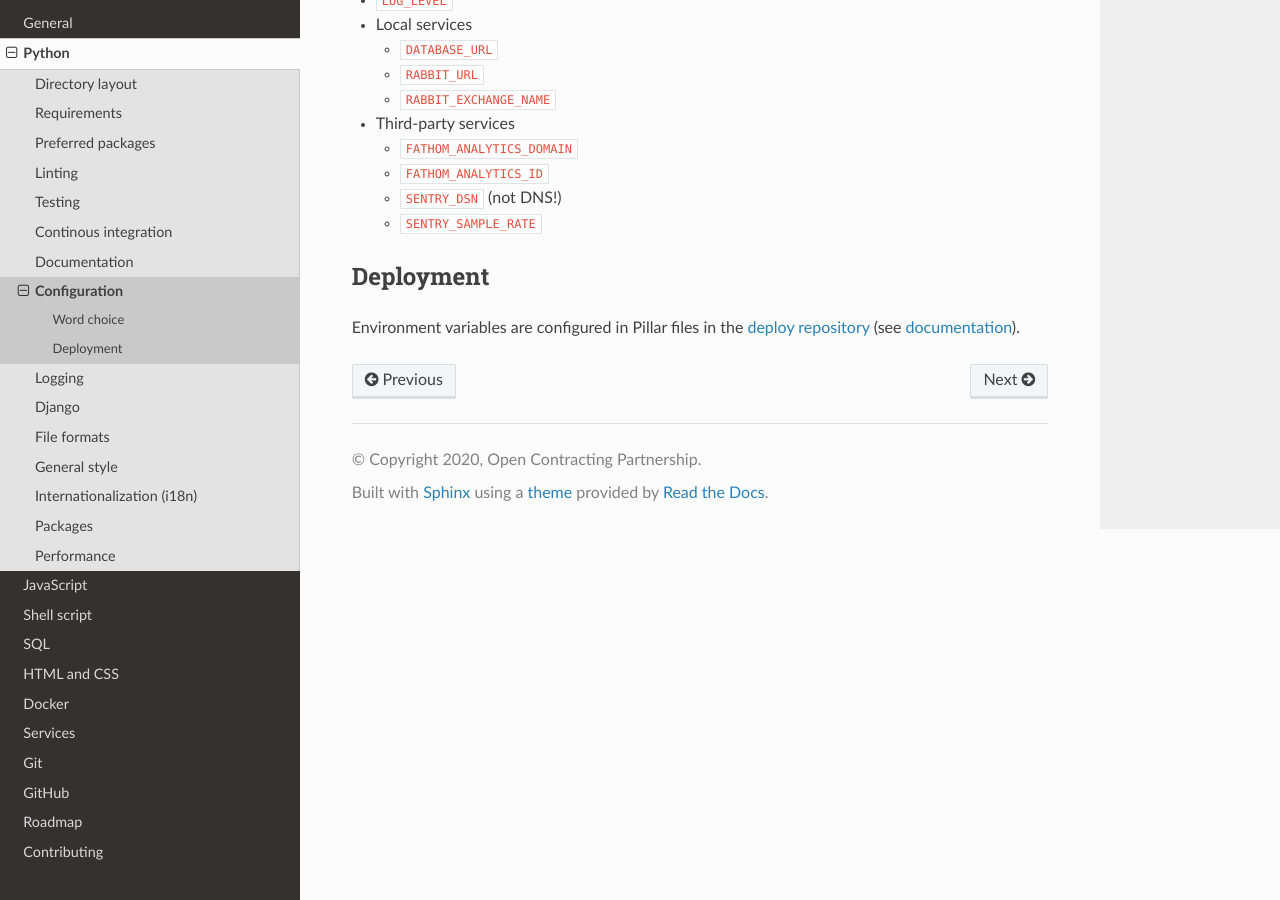
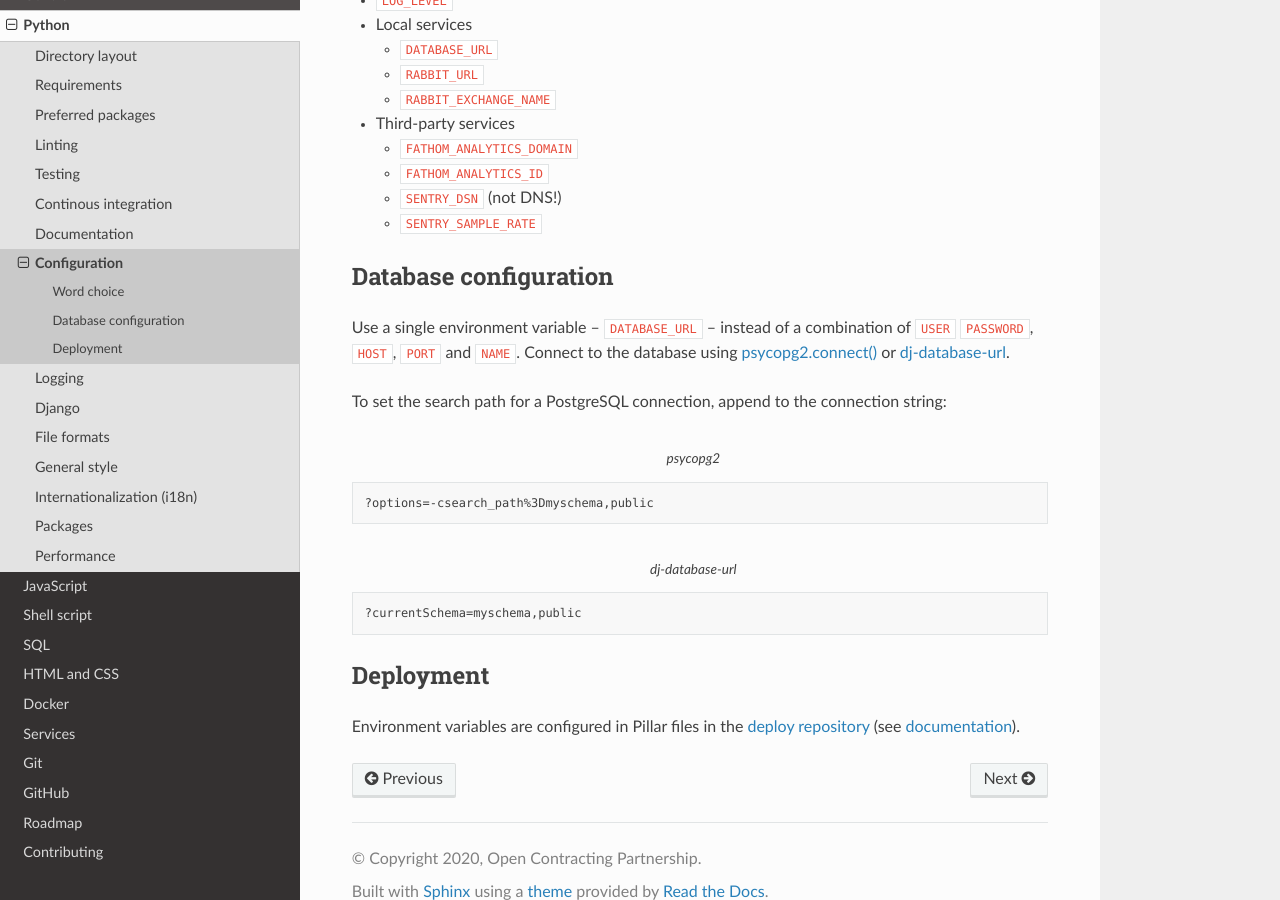
Before and after one commit to open-contracting/software-development-handbook, a Sphinx documentation site: the page built from docs/python/settings.rst, in a window 1280 px wide and 900 px high, scrolled down 714 px. Built offline with Sphinx 7.4.7 and the Read the Docs theme 2.0.0, drawn with Linux system fonts in a browser that asks for light colours.

Commit message:
python/settings: Clarify use of DATABASE_URL

```diff
--- a/docs/python/settings.rst
+++ b/docs/python/settings.rst
@@ -33,6 +33,23 @@ Use the following names for environment variables:
    -  ``SENTRY_DSN`` (not DNS!)
    -  ``SENTRY_SAMPLE_RATE``
 
+Database configuration
+----------------------
+
+Use a single environment variable – ``DATABASE_URL`` – instead of a combination of ``USER`` ``PASSWORD``, ``HOST``, ``PORT`` and ``NAME``. Connect to the database using `psycopg2.connect() <https://www.psycopg.org/docs/module.html#psycopg2.connect>`__ or `dj-database-url <https://github.com/kennethreitz/dj-database-url#readme>`__.
+
+To set the search path for a PostgreSQL connection, append to the connection string:
+
+.. code-block:: none
+   :caption: psycopg2
+
+   ?options=-csearch_path%3Dmyschema,public
+
+.. code-block:: none
+   :caption: dj-database-url
+
+   ?currentSchema=myschema,public
+
 Deployment
 ----------
 
--- a/docs/python/style_guide.rst
+++ b/docs/python/style_guide.rst
@@ -27,6 +27,10 @@ Exception handling
 
 String formatting
 -----------------
+
+.. seealso::
+
+   How to construct :ref:`sql-statements`
 
 `Format strings <https://docs.python.org/3/reference/lexical_analysis.html#f-strings>`__ (f-strings), introduced in Python 3.6 via `PEP 498 <https://www.python.org/dev/peps/pep-0498/>`__, are preferred for interpolation of variables:
 
```
Also changed, not shown: docs/services/postgresql.rst (+5 -3 lines).
